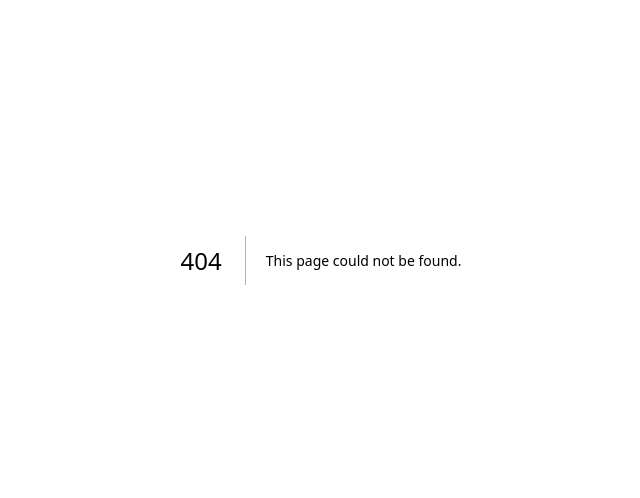
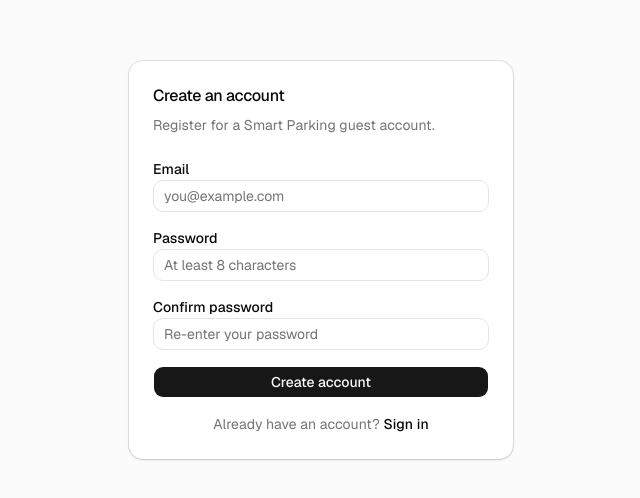
Before and after one commit to CEDT-Personal-PrameKung/iot-final-project, a Next.js app in the folder frontend/: page /register in a window 1280 px wide. Before the commit this address had no page. Shown: the part 140-638 px from the top of the page, without its empty margins (319-959 px from the left). Built offline with nearby package versions, Linux system fonts and the light colour scheme.

Commit message:
feat(auth): add registration flow
- Register guest accounts and sign them in automatically.

- Add links between the registration and sign-in pages.

```diff
--- a/frontend/src/app/login/login-form.tsx
+++ b/frontend/src/app/login/login-form.tsx
@@ -1,6 +1,7 @@
 "use client";
 
 import { useActionState, useState } from "react";
+import Link from "next/link";
 
 import { login } from "@/app/login/actions";
 import { Button } from "@/components/ui/button";
@@ -63,6 +64,12 @@ export function LoginForm() {
             {isPending ? "Signing in…" : "Sign in"}
           </Button>
         </form>
+        <p className="type-paragraph-small mt-4 text-center text-muted-foreground">
+          Don&apos;t have an account?{" "}
+          <Link className="font-medium text-foreground underline-offset-4 hover:underline" href="/register">
+            Register
+          </Link>
+        </p>
       </CardContent>
     </Card>
   );
--- /dev/null
+++ b/frontend/src/app/register/actions.ts
@@ -0,0 +1,114 @@
+"use server";
+
+import { cookies } from "next/headers";
+import { redirect } from "next/navigation";
+
+const backendApiUrl = process.env.BACKEND_API_URL ?? "http://localhost:8000";
+const SESSION_COOKIE = "smart_parking_access_token";
+
+export type RegistrationState = {
+  error: string | null;
+  success: string | null;
+};
+
+export async function register(
+  _previousState: RegistrationState,
+  formData: FormData,
+): Promise<RegistrationState> {
+  const email = formData.get("email");
+  const password = formData.get("password");
+  const confirmPassword = formData.get("confirmPassword");
+
+  if (
+    typeof email !== "string" ||
+    typeof password !== "string" ||
+    typeof confirmPassword !== "string"
+  ) {
+    return { error: "Enter your email and password.", success: null };
+  }
+
+  if (password !== confirmPassword) {
+    return { error: "Passwords do not match.", success: null };
+  }
+
+  try {
+    const response = await fetch(new URL("/auth/register", backendApiUrl), {
+      method: "POST",
+      headers: { "Content-Type": "application/json" },
+      body: JSON.stringify({ email, password }),
+      cache: "no-store",
+      signal: AbortSignal.timeout(10_000),
+    });
+
+    if (response.status === 409) {
+      return {
+        error: "An account with this email already exists.",
+        success: null,
+      };
+    }
+
+    if (response.status === 422) {
+      return {
+        error: "Enter a valid email and a password between 8 and 128 characters.",
+        success: null,
+      };
+    }
+
+    if (!response.ok) {
+      return {
+        error: "Registration is unavailable right now. Please try again.",
+        success: null,
+      };
+    }
+  } catch {
+    return {
+      error: "Could not reach the registration service. Please try again.",
+      success: null,
+    };
+  }
+
+  let accessToken: string | undefined;
+  try {
+    const loginResponse = await fetch(new URL("/auth/login", backendApiUrl), {
+      method: "POST",
+      headers: { "Content-Type": "application/json" },
+      body: JSON.stringify({ email, password }),
+      cache: "no-store",
+      signal: AbortSignal.timeout(10_000),
+    });
+
+    if (loginResponse.ok) {
+      const payload: unknown = await loginResponse.json();
+      if (
+        typeof payload === "object" &&
+        payload !== null &&
+        "access_token" in payload &&
+        typeof payload.access_token === "string"
+      ) {
+        accessToken = payload.access_token;
+      }
+    }
+  } catch {
+    return {
+      error: null,
+      success: "Account created, but automatic sign-in failed. Please sign in.",
+    };
+  }
+
+  if (!accessToken) {
+    return {
+      error: null,
+      success: "Account created, but automatic sign-in failed. Please sign in.",
+    };
+  }
+
+  const cookieStore = await cookies();
+  cookieStore.set(SESSION_COOKIE, accessToken, {
+    httpOnly: true,
+    secure: process.env.NODE_ENV === "production",
+    sameSite: "lax",
+    path: "/",
+  });
+
+  redirect("/parking");
+}
--- /dev/null
+++ b/frontend/src/app/register/page.tsx
@@ -0,0 +1,16 @@
+import type { Metadata } from "next";
+
+import { RegisterForm } from "@/app/register/register-form";
+
+export const metadata: Metadata = {
+  title: "Create account | Smart Parking",
+  description: "Create a Smart Parking guest account.",
+};
+
+export default function RegisterPage() {
+  return (
+    <main className="flex min-h-screen items-center justify-center bg-muted/40 px-4 py-10">
+      <RegisterForm />
+    </main>
+  );
+}
--- /dev/null
+++ b/frontend/src/app/register/register-form.tsx
@@ -0,0 +1,104 @@
+"use client";
+
+import { useActionState, useState } from "react";
+import Link from "next/link";
+
+import { register } from "@/app/register/actions";
+import { Button } from "@/components/ui/button";
+import { Card, CardContent, CardDescription, CardHeader, CardTitle } from "@/components/ui/card";
+import { Input } from "@/components/ui/input";
+
+const initialState = { error: null, success: null };
+
+export function RegisterForm() {
+  const [state, formAction, isPending] = useActionState(register, initialState);
+  const [email, setEmail] = useState("");
+  const [password, setPassword] = useState("");
+  const [confirmPassword, setConfirmPassword] = useState("");
+
+  return (
+    <Card className="w-full max-w-sm gap-6 py-6 shadow-sm">
+      <CardHeader className="gap-2 px-6">
+        <CardTitle className="type-heading-3">Create an account</CardTitle>
+        <CardDescription className="type-paragraph-small">
+          Register for a Smart Parking guest account.
+        </CardDescription>
+      </CardHeader>
+      <CardContent className="px-6">
+        <form action={formAction} className="space-y-4">
+          <div className="space-y-2">
+            <label className="type-paragraph-small font-medium" htmlFor="email">
+              Email
+            </label>
+            <Input
+              autoComplete="email"
+              id="email"
+              name="email"
+              placeholder="you@example.com"
+              required
+              type="email"
+              value={email}
+              onChange={(event) => setEmail(event.target.value)}
+            />
+          </div>
+          <div className="space-y-2">
+            <label className="type-paragraph-small font-medium" htmlFor="password">
+              Password
+            </label>
+            <Input
+              autoComplete="new-password"
+              id="password"
+              maxLength={128}
+              minLength={8}
+              name="password"
+              placeholder="At least 8 characters"
+              required
+              type="password"
+              value={password}
+              onChange={(event) => setPassword(event.target.value)}
+            />
+          </div>
+          <div className="space-y-2">
+            <label
+              className="type-paragraph-small font-medium"
+              htmlFor="confirmPassword"
+            >
+              Confirm password
+            </label>
+            <Input
+              autoComplete="new-password"
+              id="confirmPassword"
+              maxLength={128}
+              minLength={8}
+              name="confirmPassword"
+              placeholder="Re-enter your password"
+              required
+              type="password"
+              value={confirmPassword}
+              onChange={(event) => setConfirmPassword(event.target.value)}
+            />
+          </div>
+          {state.success && (
+            <p className="type-paragraph-small text-primary" role="status">
+              {state.success}
+            </p>
+          )}
+          {state.error && (
+            <p className="type-paragraph-small text-destructive" role="alert">
+              {state.error}
+            </p>
+          )}
+          <Button className="w-full" disabled={isPending || Boolean(state.success)} type="submit">
+            {isPending ? "Creating account…" : "Create account"}
+          </Button>
+        </form>
+        <p className="type-paragraph-small mt-4 text-center text-muted-foreground">
+          Already have an account?{" "}
+          <Link className="font-medium text-foreground underline-offset-4 hover:underline" href="/login">
+            Sign in
+          </Link>
+        </p>
+      </CardContent>
+    </Card>
+  );
+}
```
